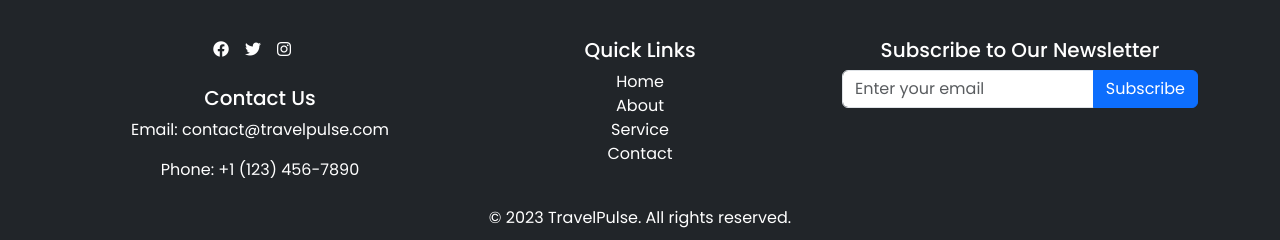
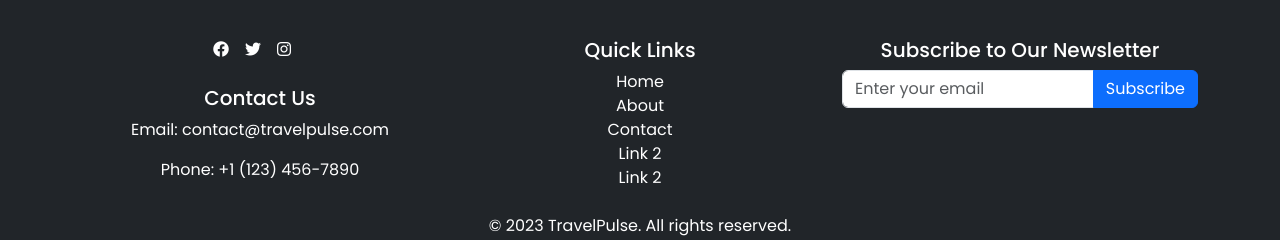
Before and after one commit to Soap171/SwiftRail, a React (Create React App) app in the folder web/: page / in a window 1280 px wide. Shown: the part 3045-3285 px from the top of the page. Built offline with nearby package versions, Linux system fonts and the light colour scheme.

Commit message:
edit Footer

```diff
--- a/web/src/components/Footer.js
+++ b/web/src/components/Footer.js
@@ -1,6 +1,5 @@
 import React from 'react';
 import { Link } from 'react-router-dom';
-import { Menuitems } from './Menuitems';
 import './Footer.css';
 
 function Footer() {
@@ -32,13 +31,32 @@ function Footer() {
             <div className="mb-4">
               <h5>Quick Links</h5>
               <ul className="list-unstyled">
-              {Menuitems.map((item, index) => (
-              <li key={index}>
-                <Link  to={item.url} className="footer-link">
-                  {item.title}
-                </Link>
-              </li>
-            ))}
+                <li>
+                  <Link to="/Home" className="footer-link">
+                    Home
+                  </Link>
+                </li>
+                <li>
+                  <Link to="/About" className="footer-link">
+                    About
+                  </Link>
+                </li>
+                <li>
+                  <Link to="/Contact" className='footer-link'>
+                    Contact
+                  </Link>
+                </li>
+                <li>
+                  <Link to="/link2" className="footer-link">
+                    Link 2
+                  </Link>
+                </li>
+                <li>
+                  <Link to="/link2" className="footer-link">
+                    Link 2
+                  </Link>
+                </li>
+                {/* Add more individual Link items as needed */}
               </ul>
             </div>
           </div>
```
